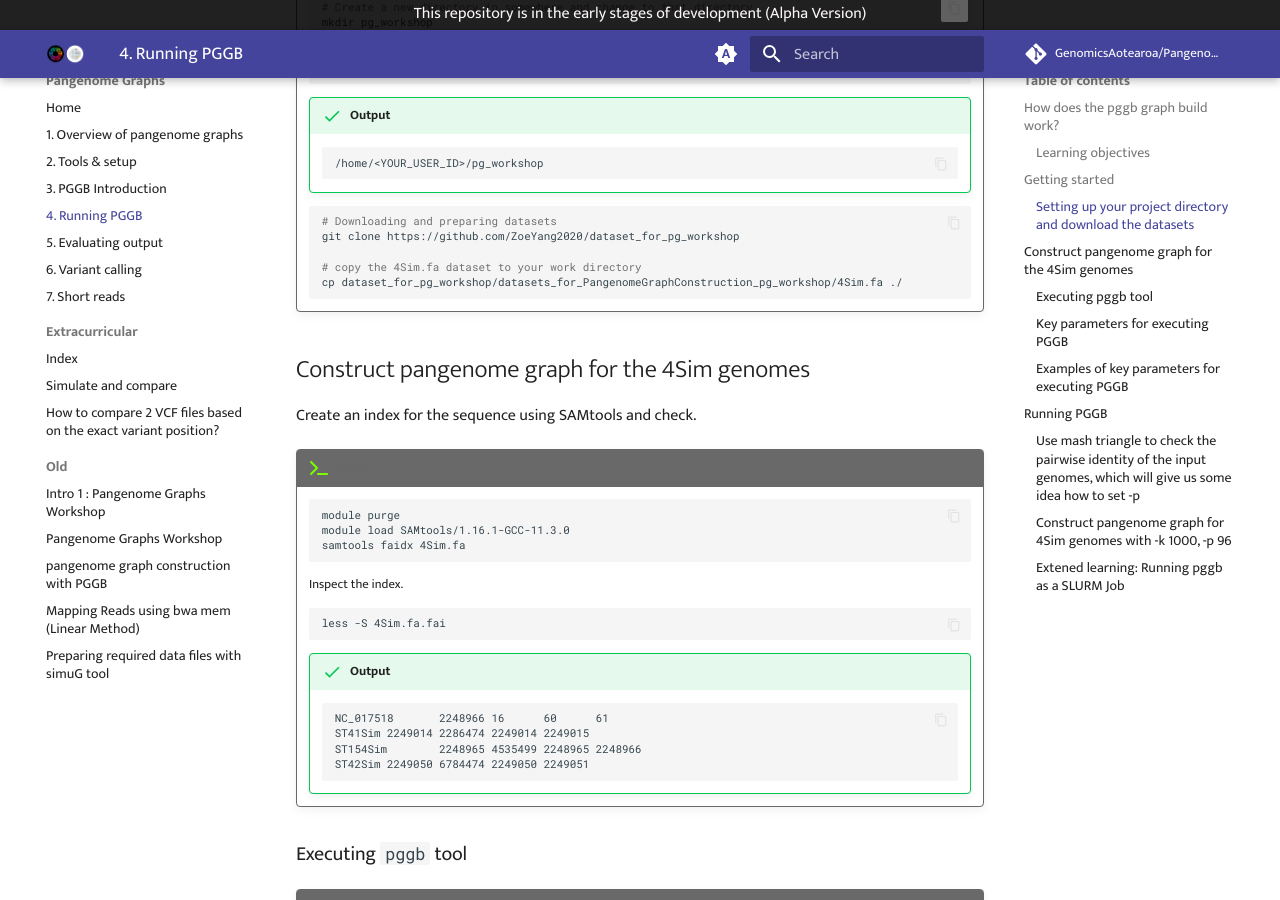
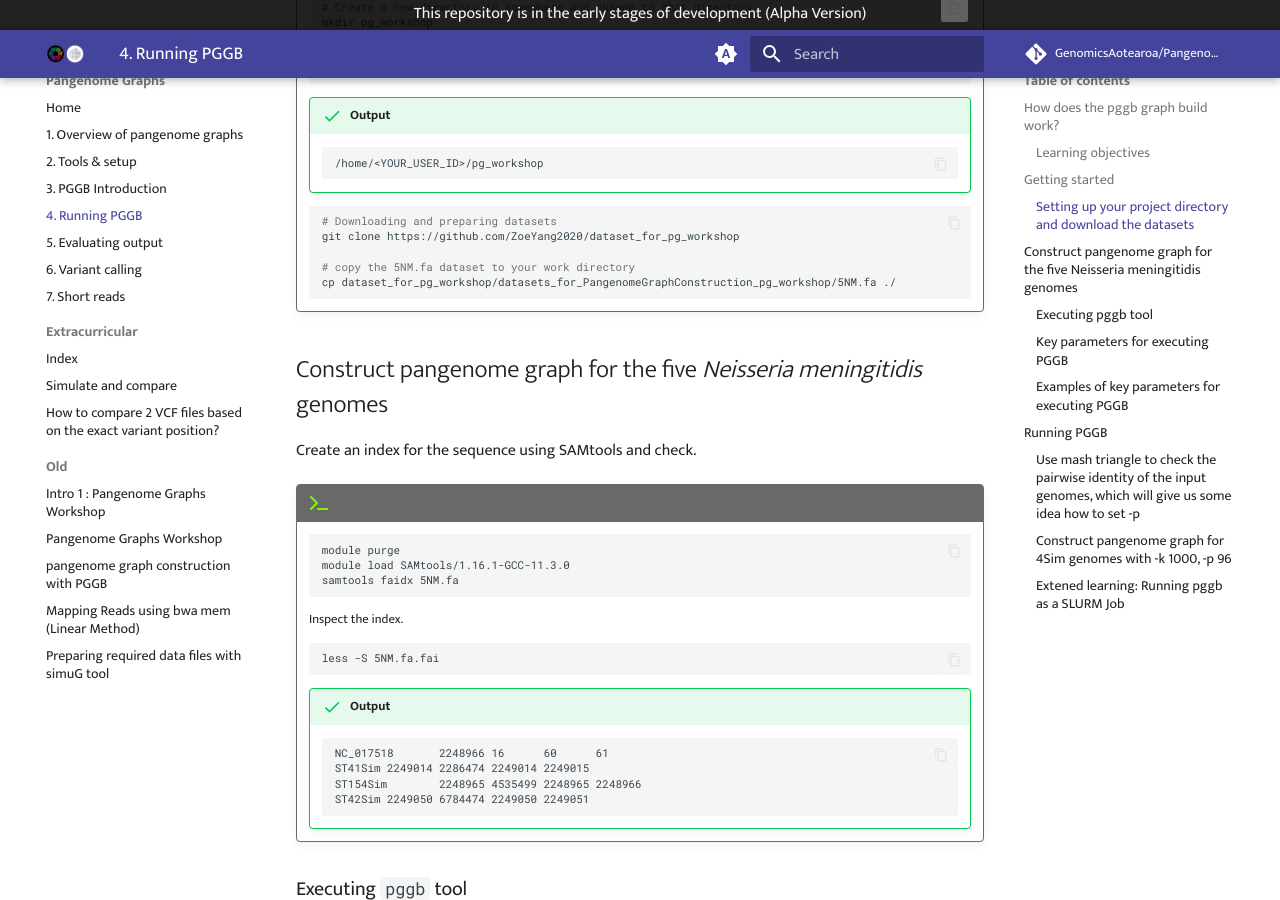
Before and after one commit to GenomicsAotearoa/Pangenome-Graphs-Workshop, an MkDocs documentation site: the page built from docs/4_Running_pggb.md, in a window 1280 px wide and 900 px high, scrolled down 1120 px. Built offline with MkDocs 1.6.1 and Material for MkDocs 9.7.7, drawn with Linux system fonts in a browser that asks for light colours; comment, search, counter and statistics services are not loaded.

Commit message:
Updating to 5NM.fa data

````diff
--- a/docs/4_Running_pggb.md
+++ b/docs/4_Running_pggb.md
@@ -47,11 +47,11 @@ NeSI HPC environment is used for the analysis. Please make sure to have a NeSI a
     # Downloading and preparing datasets
     git clone https://github.com/ZoeYang2020/dataset_for_pg_workshop
 
-    # copy the 4Sim.fa dataset to your work directory
-    cp dataset_for_pg_workshop/datasets_for_PangenomeGraphConstruction_pg_workshop/4Sim.fa ./
+    # copy the 5NM.fa dataset to your work directory
+    cp dataset_for_pg_workshop/datasets_for_PangenomeGraphConstruction_pg_workshop/5NM.fa ./
     ```
 
-## Construct pangenome graph for the 4Sim genomes
+## Construct pangenome graph for the five *Neisseria meningitidis* genomes
 
 Create an index for the sequence using SAMtools and check.
 
@@ -60,13 +60,13 @@ Create an index for the sequence using SAMtools and check.
     ```bash
     module purge
     module load SAMtools/1.16.1-GCC-11.3.0
-    samtools faidx 4Sim.fa
+    samtools faidx 5NM.fa
     ```
 
     Inspect the index.
 
     ```bash
-    less -S 4Sim.fa.fai
+    less -S 5NM.fa.fai
     ```
 
     !!! success "Output"
````
